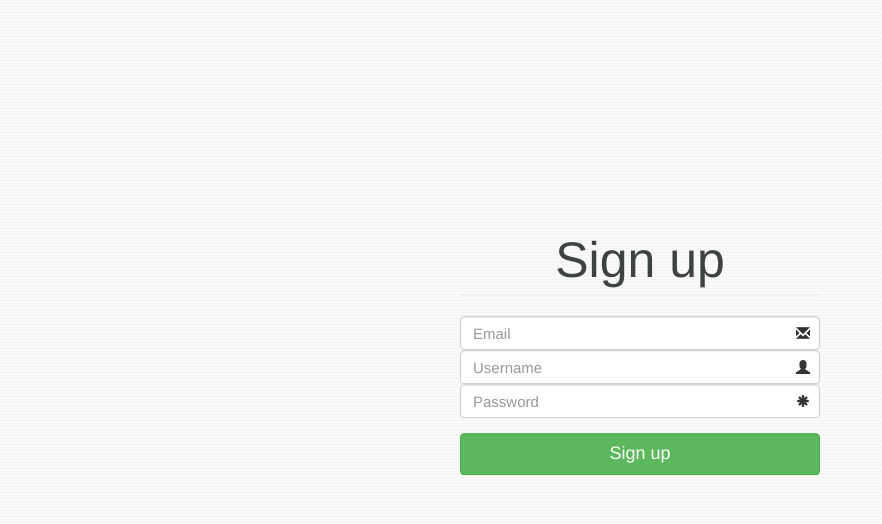
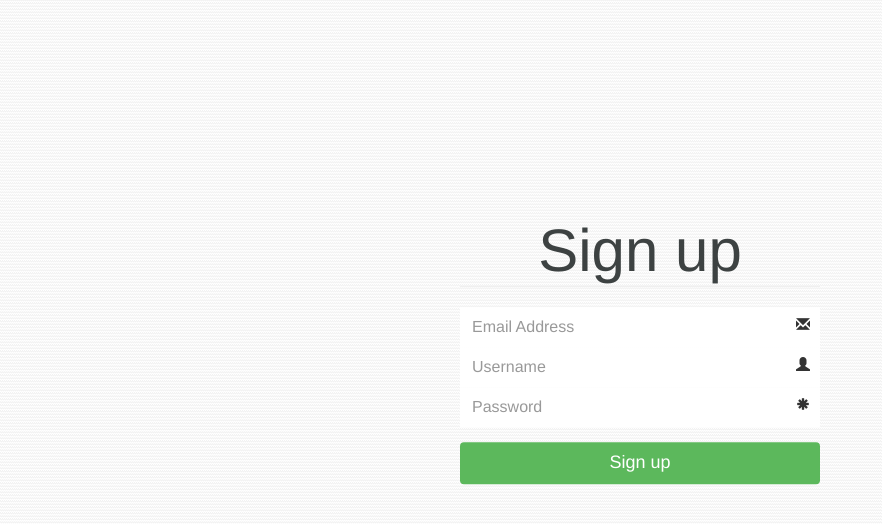
Before and after one commit to ClusterHQ/flocker-sourcelair, a Django app: page / in a window 1280 px wide. Shown: the part 50-574 px from the top of the page, without its empty margins (0-882 px from the left). Run offline with Django 3.2, Linux system fonts and the light colour scheme; parts of the project's set-up code (start-up, migrations or seed data) failed here and were passed over; some libraries are stand-ins or nearby versions.

Commit message:
Changed some css on input fields.

```diff
--- a/web/ui/static/ui/css/common.css
+++ b/web/ui/static/ui/css/common.css
@@ -9,7 +9,7 @@ html, .navbar {
 
 .signpar {
     font-family: 'Helvetica Neue', Helvetica, Arial, sans-serif;
-    font-size: 50px;
+    font-size: 60px;
     line-height: 30px;
     color: #3d4242;
 }
@@ -25,11 +25,57 @@ html, .navbar {
 	margin-top : 10px;
 }
 
-.form-control {
-	font-size: 15px;
+.btn-block {
+	padding: 8px;
+	font-size: 18px;
+	border:1.5px;
 }
 
-.btn-block {
-	padding: 7px;
-	font-size: 18px;
+.emailStyle {
+	border:1.5px;
+	border-bottom: 0px;
+	height:40px;
+	font-size:16px;
+	border-radius:0px;
 }
+
+.userStyle {
+	border:1.5px;
+	border-top: 0px;
+	border-bottom: 0px;
+	height:40px;
+	font-size:16px;
+	border-radius:0px;
+
+}
+
+.passStyle {
+	border:1.5px;
+	border-top: 0px;
+	height:40px;
+	font-size:16px;
+	border-radius:0px;
+
+}
+
+.registration-form input[type="text"] {
+    	-webkit-box-shadow: none;
+}
+
+.registration-form input[type="email"] {
+    	-webkit-box-shadow: none;
+}
+
+.registration-form input[type="password"] {
+    	-webkit-box-shadow: none;
+}
+
+.login-form input[type="text"] {
+		-webkit-box-shadow: none;
+
+}
+
+.login-form input[type="password"] {
+		-webkit-box-shadow: none;
+
+}
--- a/web/ui/templates/ui/login.html
+++ b/web/ui/templates/ui/login.html
@@ -27,15 +27,15 @@
                     <h1 class="signpar"><p class="text-center">Login</p></h1>
                     <hr>
                     <form class="login-form">
-                        <div class="has-feedback form-group">
+                        <div class="has-feedback">
                             <label for="username" class="sr-only">Username</label>
-                            <input type="text" id="username" class="form-control input-md" placeholder="Username">
+                            <input type="text" id="username" class="form-control userStyle input-md" placeholder="Username">
                             <span class="glyphicon glyphicon-user form-control-feedback"></span>
                         </div>
 
                         <div class="has-feedback form-group">
                             <label for="password" class="sr-only">Password</label>
-                            <input type="password" id="password" class="form-control input-md" placeholder="Password">
+                            <input type="password" id="password" class="form-control passStyle input-md" placeholder="Password">
                             <span class="glyphicon glyphicon-asterisk form-control-feedback"></span>
                         </div>
 
--- a/web/ui/templates/ui/register.html
+++ b/web/ui/templates/ui/register.html
@@ -26,19 +26,19 @@
                     <form class="registration-form">
                         <div class="has-feedback">
                             <label for="email" class="sr-only">Email</label>
-                            <input type="text" id="email" class="form-control input-md" placeholder="Email">
+                            <input type="text" id="email" class="form-control emailStyle input-md" placeholder="Email Address">
                             <span class="glyphicon glyphicon-envelope form-control-feedback"></span>
                         </div>
 
                         <div class="has-feedback">
                             <label for="username" class="sr-only">Username</label>
-                            <input type="Name" id="username" class="form-control input-md" placeholder="Username">
+                            <input type="text" id="username" class="form-control userStyle input-md" placeholder="Username">
                             <span class="glyphicon glyphicon-user form-control-feedback"></span>
                         </div>
 
                         <div class="form-group has-feedback">
                             <label for="password" class="sr-only">Password</label>
-                            <input type="password" id="password" class="form-control input-md" placeholder="Password">
+                            <input type="password" id="password" class="form-control passStyle input-md" placeholder="Password">
                             <span class="glyphicon glyphicon-asterisk form-control-feedback"></span>
                         </div>
 
```
